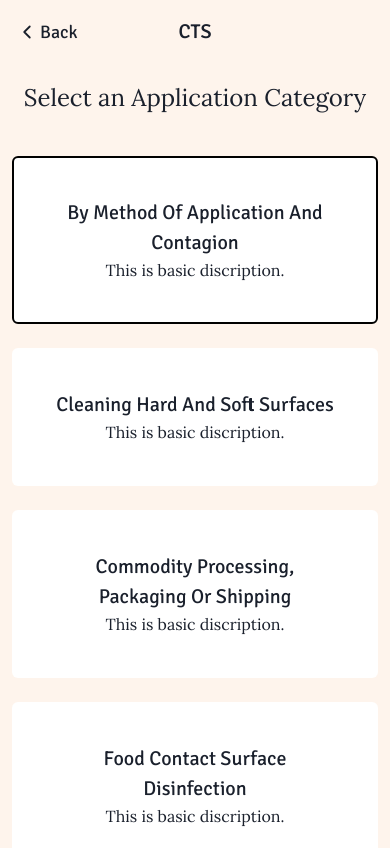
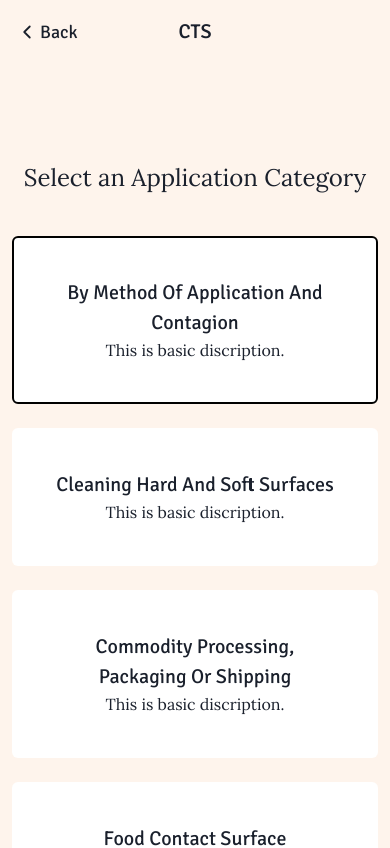
Before and after one commit to deepakvishwakarma-hh/cleantech, a Next.js app: page /steps/ctgr-selection in a window 390 px wide. Shown: the top 848 px of the page. Built offline with nearby package versions, Linux system fonts and the light colour scheme.

Commit message:
little responsive fixes

```diff
--- a/pages/steps/ctgr-selection.tsx
+++ b/pages/steps/ctgr-selection.tsx
@@ -23,7 +23,7 @@ const CategorySelection = () => {
     return (
         <Layout previous="usage">
             <Box bg="#FEF4EC" width={'100%'} minH={'100vh'} >
-                <Center pt={'5rem'}>
+                <Center pt={'10rem'}>
                     <Flex flexDir={'column'} alignItems={'center'} gap={2} maxW={'1500px'}>
                         <Text px={[2, 2, 1, 0]} fontSize={['2xl', '2xl', '3xl', "4xl"]} fontFamily={'heading'} textAlign={'center'} mb={5} >Select an Application Category</Text>
 
--- a/pages/steps/usage.tsx
+++ b/pages/steps/usage.tsx
@@ -37,8 +37,8 @@ export default function Usage() {
 
     return (
         <Layout previous="email">
-            <Box bg="#FEF4EC" width={'100%'} height={'100vh'}>
-                <Center height={'90%'}>
+            <Box bg="#FEF4EC" width={'100%'} minH={'100vh'}>
+                <Center pt={'10rem'}>
                     <Flex flexDir={'column'} alignItems={'center'} gap={2} maxW={'1000px'}>
                         <Text px={[2, 2, 1, 0]} fontSize={['2xl', '2xl', '3xl', "4xl"]} fontFamily={'heading'} textAlign={'center'} mb={5} >Select your usage so that we can design your further process accordingly</Text>
                         <SimpleGrid width={'full'} p={[5, 5, 0]} gap={10} height={['auto', 'auto', '400px']} columns={[1, 1, 3]}>
```
